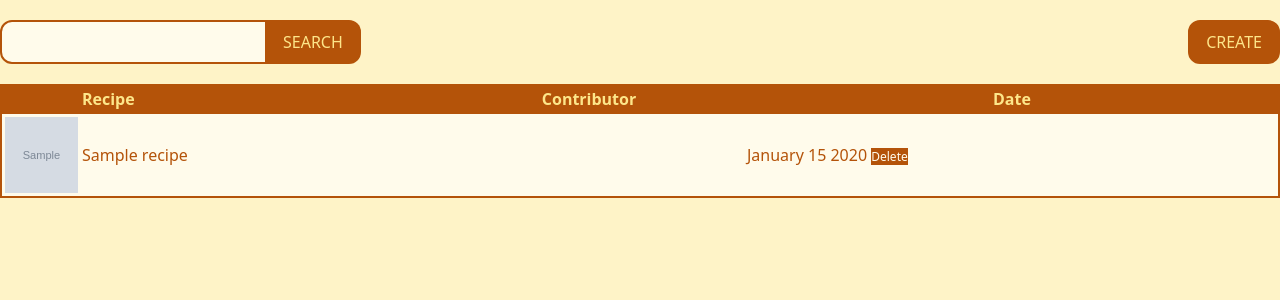
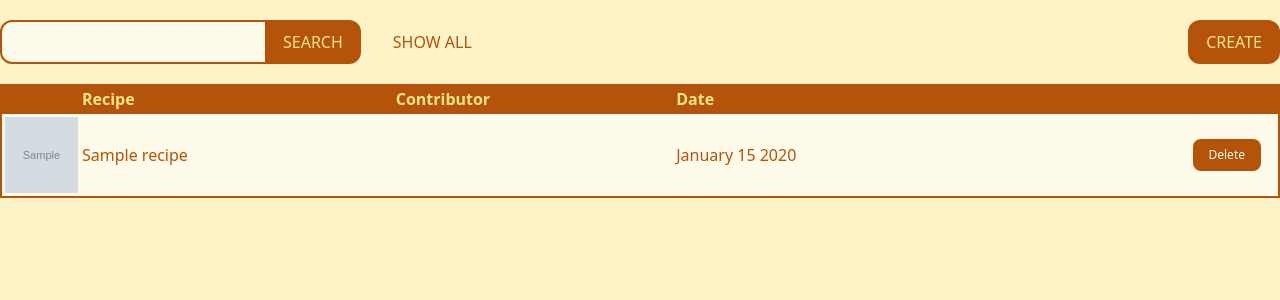
Before and after one commit to christian-johnson-dev/Family-Recipes, a Flask app: template flask_app/templates/list.html in a window 1280 px wide. Shown: the part 72-372 px from the top of the page. Run offline with Flask 3, Linux system fonts and the light colour scheme; the template is opened without the code that fills it: most values are stand-ins (such as "Sample title", 1, 10 or a date in 2020); grey boxes marked "Sample" are stand-in pictures; some libraries are stand-ins or nearby versions.

Commit message:
added view all, styled delete button

```diff
--- a/flask_app/templates/list.html
+++ b/flask_app/templates/list.html
@@ -54,16 +54,20 @@
       </nav>
     </header>
     <section class="container mx-auto flex justify-between my-5">
+      <div class="flex gap-4">
         <form action="/search_recipes" method="POST"class="flex">
           <label class="sr-only"for="searchinput">Search</label>
           <input
             name="search"
             type="text"
             id="searchinput"
-          class="bg-amber-50 rounded-l-xl px-4 py-2 border-2 border-amber-700 hover:bg-white focus:bg-white focus:outline-none focus:border-amber-700 transition-colors duration-300"
+            class="bg-amber-50 rounded-l-xl px-4 py-2 border-2 w-auto border-amber-700 hover:bg-white focus:bg-white focus:outline-none focus:border-amber-700 transition-colors duration-300"
           />
           <button class="bg-amber-700 text-amber-200 rounded-r-xl border-t-2 border-b-2 border-r-2 border-l-0 px-4 border-amber-700 hover:bg-amber-600 hover:text-amber-100 uppercase leading-loose">Search</button>
         </form>
+        <a href="/" class=" text-amber-700 px-4 py-2  uppercase flex items-center">Show All</a>
+      </div>
+
       <a href="/create_recipe" ><button class="bg-amber-700 text-amber-200 rounded-xl px-4 py-2 uppercase border-2 border-amber-700 hover:bg-amber-600 hover:text-amber-100" >Create</button></a>
     </section>
     <div class="container mx-auto">
@@ -72,8 +76,8 @@
           <tr>
             <th> </th>
             <th class="text-left">Recipe</th>
-            <th>Contributor</th>
-            <th>Date</th>
+            <th class="text-left">Contributor</th>
+            <th class="text-left">Date</th>
           </tr>
         </thead>
         <tbody class="border-2 border-amber-700 text-amber-700 divide-y-2 divide-amber-700">
@@ -88,8 +92,8 @@
               {%endif%}
                 <td class=""><a href="/one_recipe/{{recipe.id}}">{{recipe.title}}</a></td>
                 <td class="">{{recipe.posted_by.first_name}} {{recipe.posted_by.last_name}}</td>
-                <td class>{{recipe.created_at.strftime("%B %d %Y")}} {%if recipe.posted_by.id==session.user_id%}
-                  <a class="bg-amber-700 text-amber-50 text-xs"href="/delete_recipe/{{recipe.id}}">Delete</a>
+                <td class="flex justify-between items-center"><span class="mt-6">{{recipe.created_at.strftime("%B %d %Y")}}</span>{%if recipe.posted_by.id==session.user_id%}
+                  <a class="bg-amber-700 text-amber-50 text-xs mt-6 mr-4 px-4 py-2 rounded-lg"href="/delete_recipe/{{recipe.id}}">Delete</a>
                   {% endif %}</td>
               </tr>
           {% endfor %}
```
Lines whose indentation alone changed are shown as unchanged.
